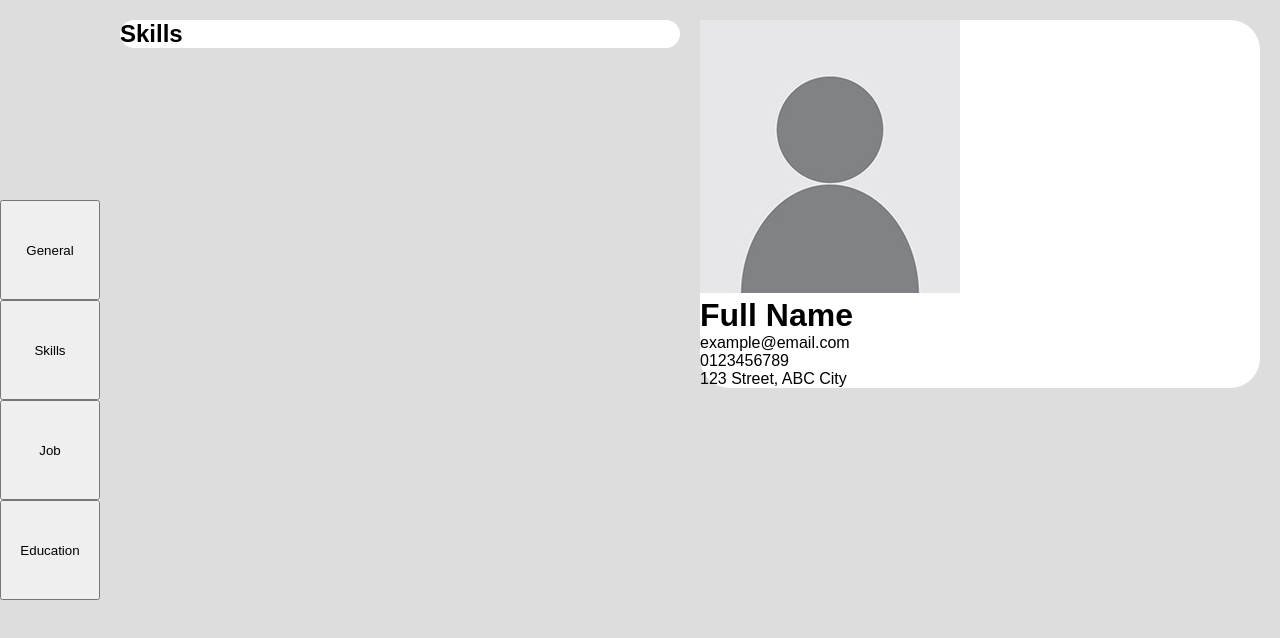
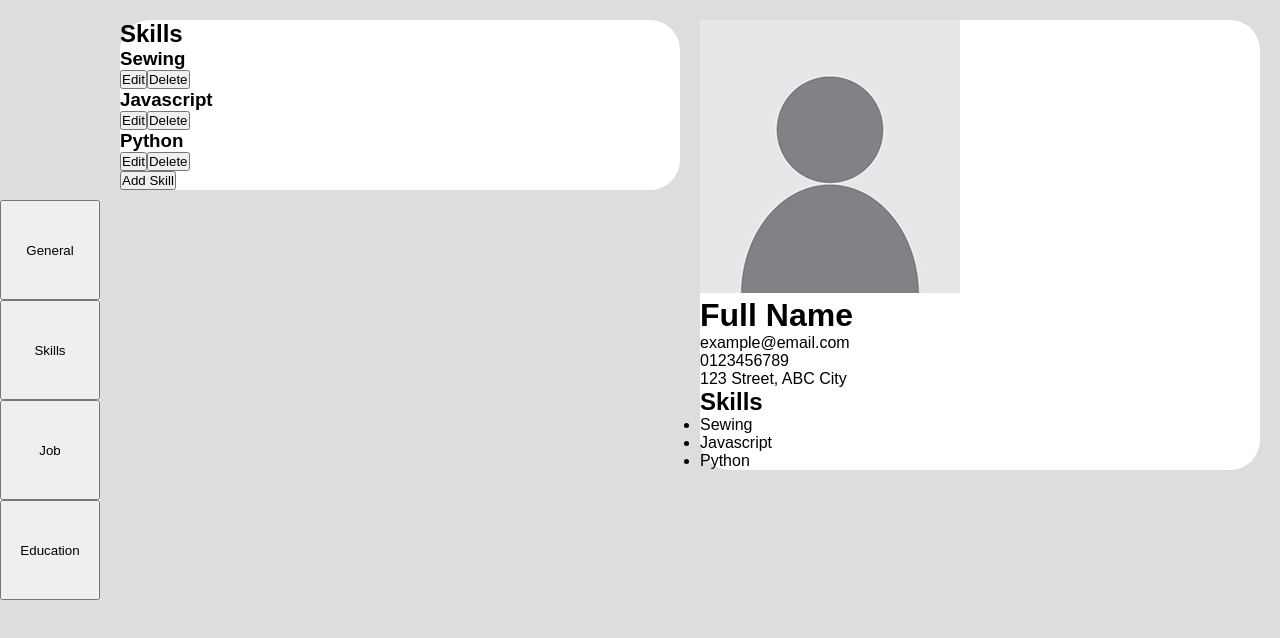
Before and after one commit to hmad213/odin-cv, a React (Vite) app: page / in a window 1280 px wide. Both pictures are taken after a click on the button "Skills". Shown: the top 638 px of the page. Built offline with nearby package versions, Linux system fonts and the light colour scheme.

Commit message:
Add ability to add skills

```diff
--- a/src/App.jsx
+++ b/src/App.jsx
@@ -9,6 +9,7 @@ export default function App() {
     contact: "",
     email: "",
     address: "",
+    skills: ["Sewing", "Javascript", "Python"]
   });
   let [activeForm, setActiveForm] = useState("");
 
@@ -17,10 +18,7 @@ export default function App() {
       <Sidebar activeForm={activeForm} setActiveForm={setActiveForm}></Sidebar>
       <Form input={input} setInput={setInput} activeForm={activeForm} />
       <Resume
-        name={input.name}
-        contact={input.contact}
-        email={input.email}
-        address={input.address}
+        input={input}
       />
     </div>
   );
--- a/src/components/FormSkills.jsx
+++ b/src/components/FormSkills.jsx
@@ -1,11 +1,90 @@
-export default function SkillsForm({ input, setInput }){
-    function onChange(event) {
-        setInput({ ...input, [event.target.name]: event.target.value });
+import { useState } from "react"
+
+function SkillItem({ name, index, input, setInput, setMode, setEditingIndex }){
+    function onDelete(e){
+        console.log(e.target.previousSibling.previousSibling)
+        let temp = input.skills.filter((skill) => skill !== e.target.previousSibling.previousSibling.textContent)
+        setInput({...input, skills: temp})
     }
 
-    return (
+    return(
         <div>
-            <h2>Skills</h2>
+            <h3>{name}</h3>
+            <button onClick={() => {setMode("edit"); setEditingIndex(index)}}>Edit</button>
+            <button onClick={onDelete}>Delete</button>
         </div>
     )
 }
+
+function RenderForm({ input, setInput, setMode, setEditingIndex }){
+    return(
+        <div>
+            <h2>Skills</h2>
+            <ul>
+                {input.skills.map((skill, index) => {
+                    return <SkillItem name={skill} index={index} input={input} setInput={setInput} setMode={setMode} setEditingIndex={setEditingIndex}/>
+                })}
+            </ul>
+            <button onClick={() => setMode("add")}>Add Skill</button>
+        </div>
+    )
+}
+
+function RenderAddSkill({ input, setInput, setMode }){
+    function onClick(e){
+        let temp = input.skills
+        temp.push(e.target.previousSibling.value)
+        setInput({...input, skills: temp})
+        setMode("form")
+    }
+
+    return(
+        <div>
+            <button onClick={() => setMode("form")}>Back</button>
+            <form>
+                <label htmlFor="skill">Name</label>
+                <input type="text" name="skill" id="skill"/>
+                <button onClick={onClick}>Submit</button>
+            </form>
+        </div>
+    )
+}
+
+function RenderEditSkill({ input, setInput, setMode, editingIndex }){
+    function onClick(e){
+        let temp = [...input.skills];
+        temp[editingIndex] = e.target.previousSibling.value;
+        setInput({...input, skills: temp});
+        setMode("form");
+    }
+
+    return(
+        <div>
+            <button onClick={() => setMode("form")}>Back</button>
+            <form>
+                <label htmlFor="skill">Name</label>
+                <input type="text" name="skill" id="skill"/>
+                <button onClick={onClick}>Submit</button>
+            </form>
+        </div>
+    )
+}
+
+export default function SkillsForm({ input, setInput }){
+    let [mode, setMode] = useState("form");
+    let [editingIndex, setEditingIndex] = useState(null);
+
+    if(mode == "form"){
+        return (
+            <RenderForm input={input} setInput={setInput} setMode={setMode} setEditingIndex={setEditingIndex}/>
+        )
+    }else if(mode == "add"){
+        return (
+            <RenderAddSkill input={input} setInput={setInput} setMode={setMode}/>
+        )
+    }else if(mode == "edit"){
+        return (
+            <RenderEditSkill editingIndex={editingIndex} input={input} setMode={setMode} setInput={setInput}/>
+        )
+    }
+}
--- a/src/components/Resume.jsx
+++ b/src/components/Resume.jsx
@@ -1,10 +1,12 @@
 import General from "./ResumeGeneral";
+import Skills from "./ResumeSkills";
 import "../styles/Resume.css";
 
-export default function Resume({ name, email, contact, address }) {
+export default function Resume({ input }) {
   return (
     <div>
-      <General name={name} email={email} contact={contact} address={address} />
+      <General name={input.name} email={input.email} contact={input.contact} address={input.address} />
+      <Skills skills={input.skills}/>
     </div>
   );
 }
--- /dev/null
+++ b/src/components/ResumeSkills.jsx
@@ -0,0 +1,10 @@
+export default function ResumeSkills({ skills }){
+    return(
+        <div>
+            <h2>Skills</h2>
+            <ul>
+                {skills.map((skill) => <li>{skill}</li>)}
+            </ul>
+        </div>
+    )
+}
```
